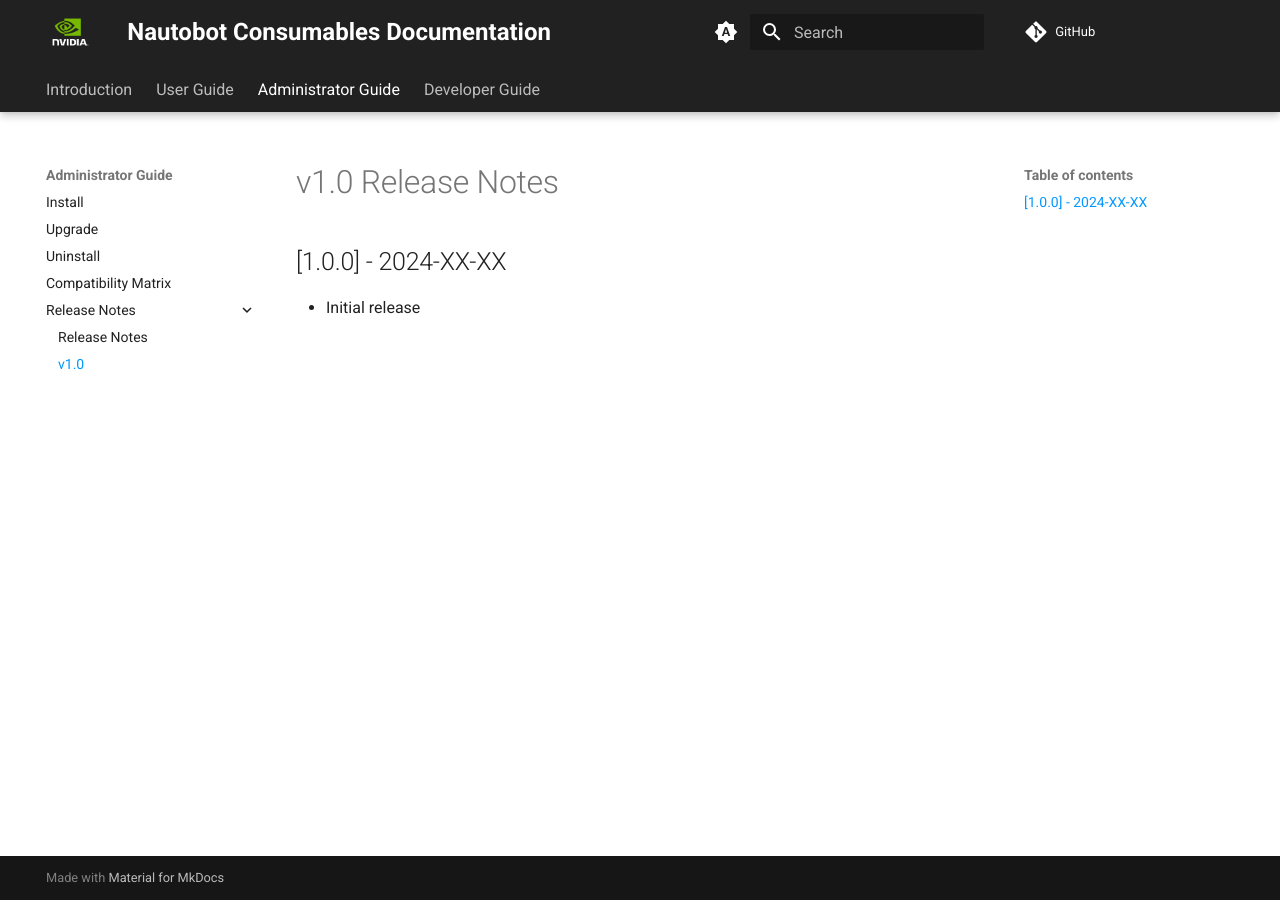
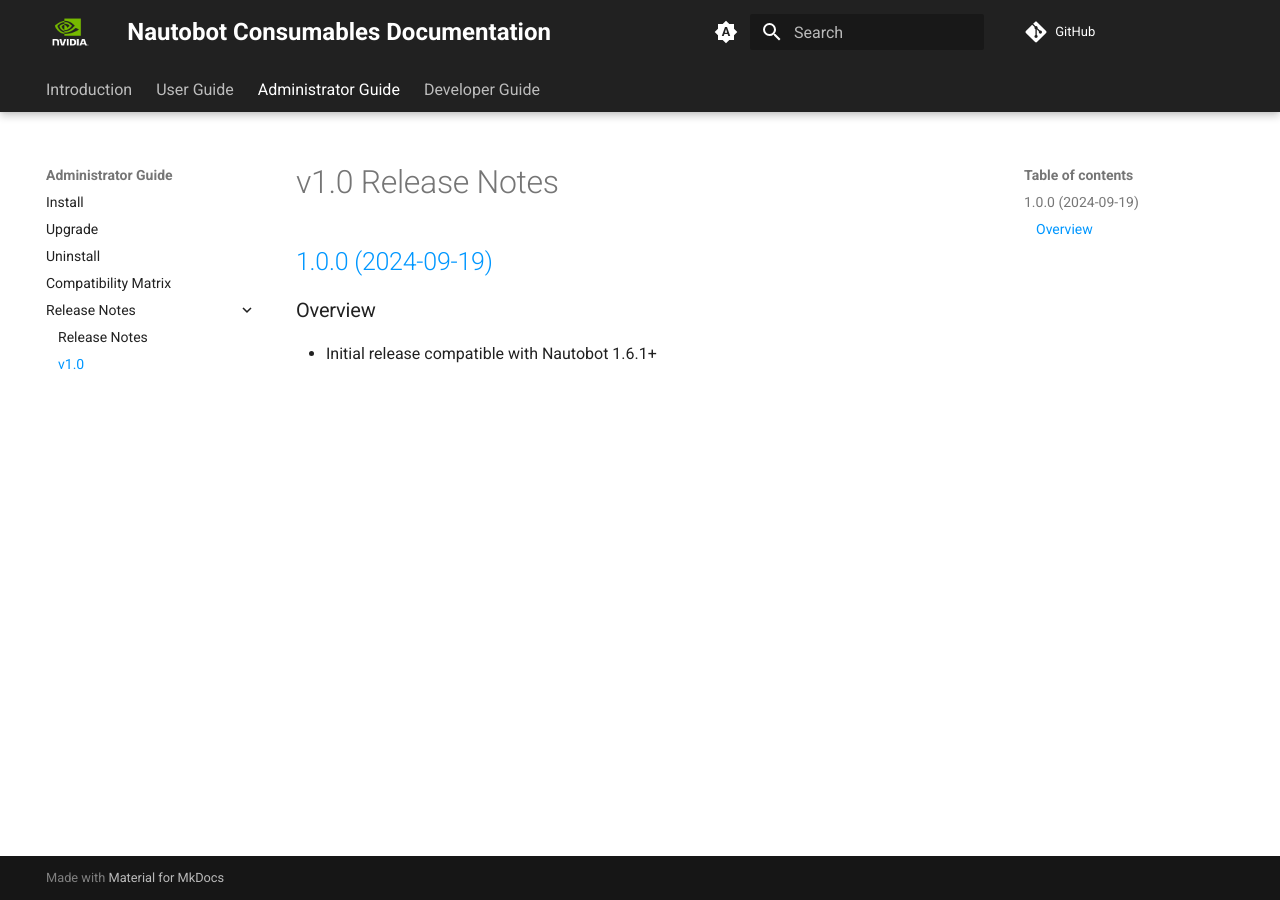
Before and after one commit to NVIDIA/nautobot-app-consumables, an MkDocs documentation site: the page built from docs/admin/release_notes/version_1.0.md, in a window 1280 px wide. Built offline with MkDocs 1.6.1 and Material for MkDocs 9.7.7, drawn with Linux system fonts in a browser that asks for light colours; comment, search, counter and statistics services are not loaded.

Commit message:
Set version and release notes for v1.0.0
Signed-off-by: Mark Troyer <mtroyer@nvidia.com>

```diff
--- a/docs/admin/release_notes/version_1.0.md
+++ b/docs/admin/release_notes/version_1.0.md
@@ -1,5 +1,7 @@
 # v1.0 Release Notes
 
-## [1.0.0] - 2024-XX-XX
+## [1.0.0 (2024-09-19)](https://github.com/NVIDIA/nautobot-app-fsus/releases/tag/v1.0.0)
 
-- Initial release
+### Overview
+
+- Initial release compatible with Nautobot 1.6.1+
--- a/pyproject.toml
+++ b/pyproject.toml
@@ -1,6 +1,6 @@
 [tool.poetry]
 name = "nautobot-consumables"
-version = "1.0.0a1"
+version = "1.0.0"
 description = "Consumables Tracking for Nautobot"
 authors = ["Mark Troyer <mtroyer@nvidia.com>"]
 maintainers = ["Mark Troyer <mtroyer@nvidia.com>"]
```
